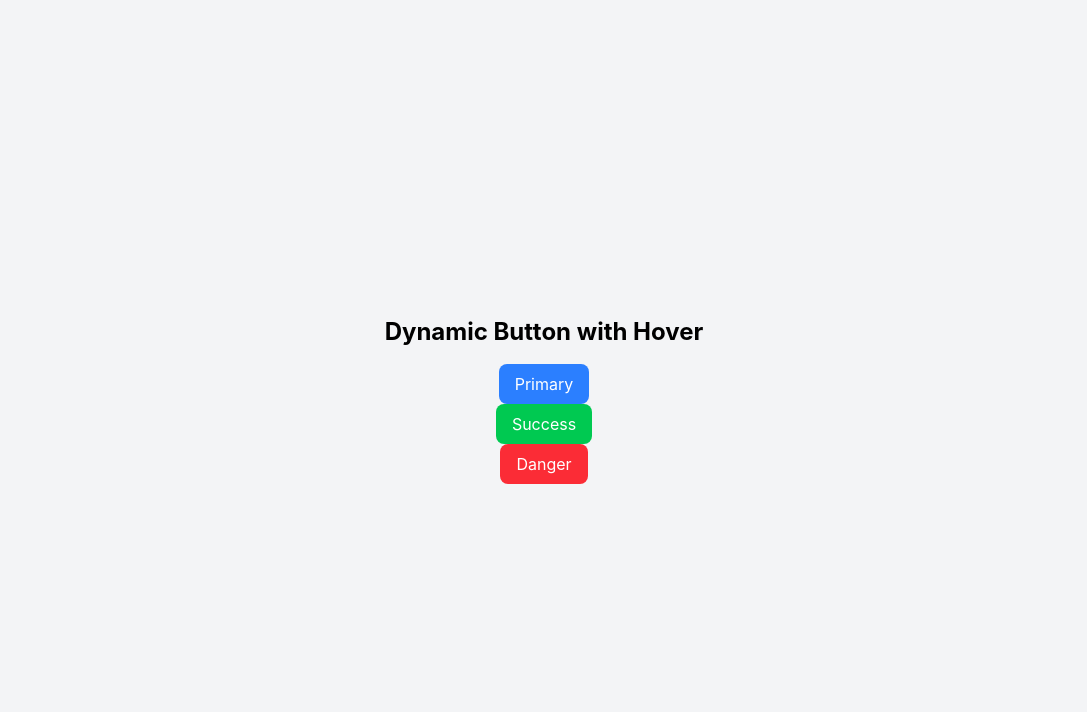
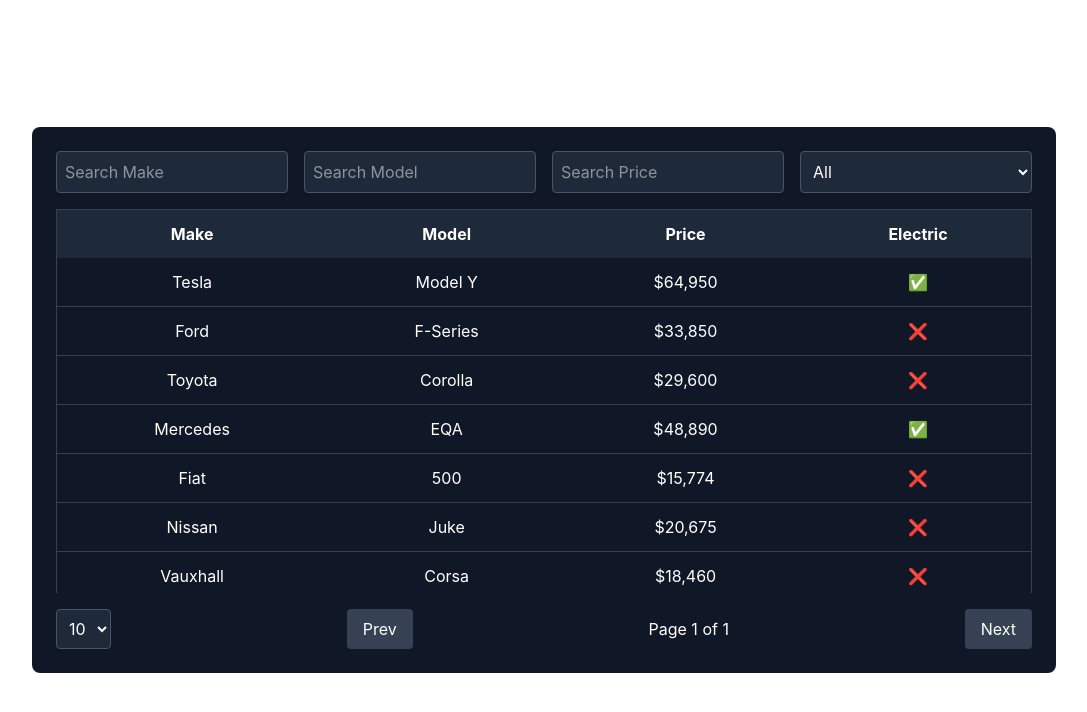
Before and after one commit to DeveloperDhanush-git/elcodamics-dynamic-components, a React (Create React App) app: page / in a window 1280 px wide. Shown: the top 712 px of the page, without its empty margins (96-1183 px from the left). Built offline with nearby package versions, Linux system fonts and the light colour scheme.

Commit message:
Table Created

```diff
--- a/src/App.js
+++ b/src/App.js
@@ -1,15 +1,10 @@
-import Button from "./Common/DynamicComponents/Button/Button"; // Import the Button component
 import React from "react";
+import AgTable from "./Common/DynamicComponent/AgTable/AgTable";
 
 function App() {
   return (
-    <div className="flex flex-col items-center justify-center min-h-screen bg-gray-100">
-      <h1 className="text-2xl font-bold mb-4">Dynamic Button with Hover</h1>
-
-      {/* Different buttons with hover effects */}
-      <Button text="Primary" color="blue" onClick={() => alert("Primary Button Clicked!")} />
-      <Button text="Success" color="green" onClick={() => alert("Success Button Clicked!")} />
-      <Button text="Danger" color="red" onClick={() => alert("Danger Button Clicked!")} />
+    <div className="min-h-screen flex items-center justify-center">
+      <AgTable />
     </div>
   );
 }
--- /dev/null
+++ b/src/Common/DynamicComponent/AgTable/AgTable.js
@@ -0,0 +1,128 @@
+import React, { useState } from "react";
+
+const initialData = [
+  { make: "Tesla", model: "Model Y", price: 64950, electric: true },
+  { make: "Ford", model: "F-Series", price: 33850, electric: false },
+  { make: "Toyota", model: "Corolla", price: 29600, electric: false },
+  { make: "Mercedes", model: "EQA", price: 48890, electric: true },
+  { make: "Fiat", model: "500", price: 15774, electric: false },
+  { make: "Nissan", model: "Juke", price: 20675, electric: false },
+  { make: "Vauxhall", model: "Corsa", price: 18460, electric: false },
+  { make: "Volvo", model: "EX30", price: 33795, electric: true },
+];
+
+const AgTable = () => {
+  const [data, setData] = useState(initialData);
+  const [searchMake, setSearchMake] = useState("");
+  const [searchModel, setSearchModel] = useState("");
+  const [searchPrice, setSearchPrice] = useState("");
+  const [filterElectric, setFilterElectric] = useState(null);
+  const [page, setPage] = useState(1);
+  const [pageSize, setPageSize] = useState(10);
+
+  const filteredData = data.filter(
+    (item) =>
+      item.make.toLowerCase().includes(searchMake.toLowerCase()) &&
+      item.model.toLowerCase().includes(searchModel.toLowerCase()) &&
+      item.price.toString().includes(searchPrice) &&
+      (filterElectric === null || item.electric === filterElectric)
+  );
+
+  const paginatedData = filteredData.slice((page - 1) * pageSize, page * pageSize);
+
+  return (
+    <div className="p-6 bg-gray-900 text-white rounded-lg w-full max-w-5xl mx-auto">
+      <div className="grid grid-cols-4 gap-4 mb-4">
+        <input
+          type="text"
+          placeholder="Search Make"
+          className="p-2 border border-gray-600 bg-gray-800 rounded w-full"
+          onChange={(e) => setSearchMake(e.target.value)}
+        />
+        <input
+          type="text"
+          placeholder="Search Model"
+          className="p-2 border border-gray-600 bg-gray-800 rounded w-full"
+          onChange={(e) => setSearchModel(e.target.value)}
+        />
+        <input
+          type="text"
+          placeholder="Search Price"
+          className="p-2 border border-gray-600 bg-gray-800 rounded w-full"
+          onChange={(e) => setSearchPrice(e.target.value)}
+        />
+        <select
+          className="p-2 border border-gray-600 bg-gray-800 rounded w-full"
+          onChange={(e) => setFilterElectric(e.target.value === "all" ? null : e.target.value === "true")}
+        >
+          <option value="all">All</option>
+          <option value="true">Electric</option>
+          <option value="false">Non-Electric</option>
+        </select>
+      </div>
+      <div className="overflow-y-auto h-96 custom-scrollbar">
+        <table className="w-full border border-gray-700 text-center">
+          <thead className="sticky top-0 bg-gray-800">
+            <tr>
+              <th className="p-3">Make</th>
+              <th className="p-3">Model</th>
+              <th className="p-3">Price</th>
+              <th className="p-3">Electric</th>
+            </tr>
+          </thead>
+          <tbody>
+            {paginatedData.map((item, index) => (
+              <tr key={index} className="border-b border-gray-700">
+                <td className="p-3">{item.make}</td>
+                <td className="p-3">{item.model}</td>
+                <td className="p-3">${item.price.toLocaleString()}</td>
+                <td className="p-3">{item.electric ? "✅" : "❌"}</td>
+              </tr>
+            ))}
+          </tbody>
+        </table>
+      </div>
+      <div className="flex justify-between items-center mt-4">
+        <select
+          className="p-2 border border-gray-600 bg-gray-800 rounded"
+          onChange={(e) => setPageSize(Number(e.target.value))}
+        >
+          <option value="5">5</option>
+          <option value="10" selected>10</option>
+          <option value="15">15</option>
+        </select>
+        <button
+          className="px-4 py-2 bg-gray-700 rounded"
+          disabled={page === 1}
+          onClick={() => setPage(page - 1)}
+        >
+          Prev
+        </button>
+        <span>
+          Page {page} of {Math.ceil(filteredData.length / pageSize)}
+        </span>
+        <button
+          className="px-4 py-2 bg-gray-700 rounded"
+          disabled={page * pageSize >= filteredData.length}
+          onClick={() => setPage(page + 1)}
+        >
+          Next
+        </button>
+      </div>
+      <style jsx>{`
+        .custom-scrollbar::-webkit-scrollbar {
+          width: 8px;
+        }
+        .custom-scrollbar::-webkit-scrollbar-track {
+          background: #1a202c;
+        }
+        .custom-scrollbar::-webkit-scrollbar-thumb {
+          background: #4a5568;
+          border-radius: 4px;
+        }
+      `}</style>
+    </div>
+  );
+};
+
+export default AgTable;
```
